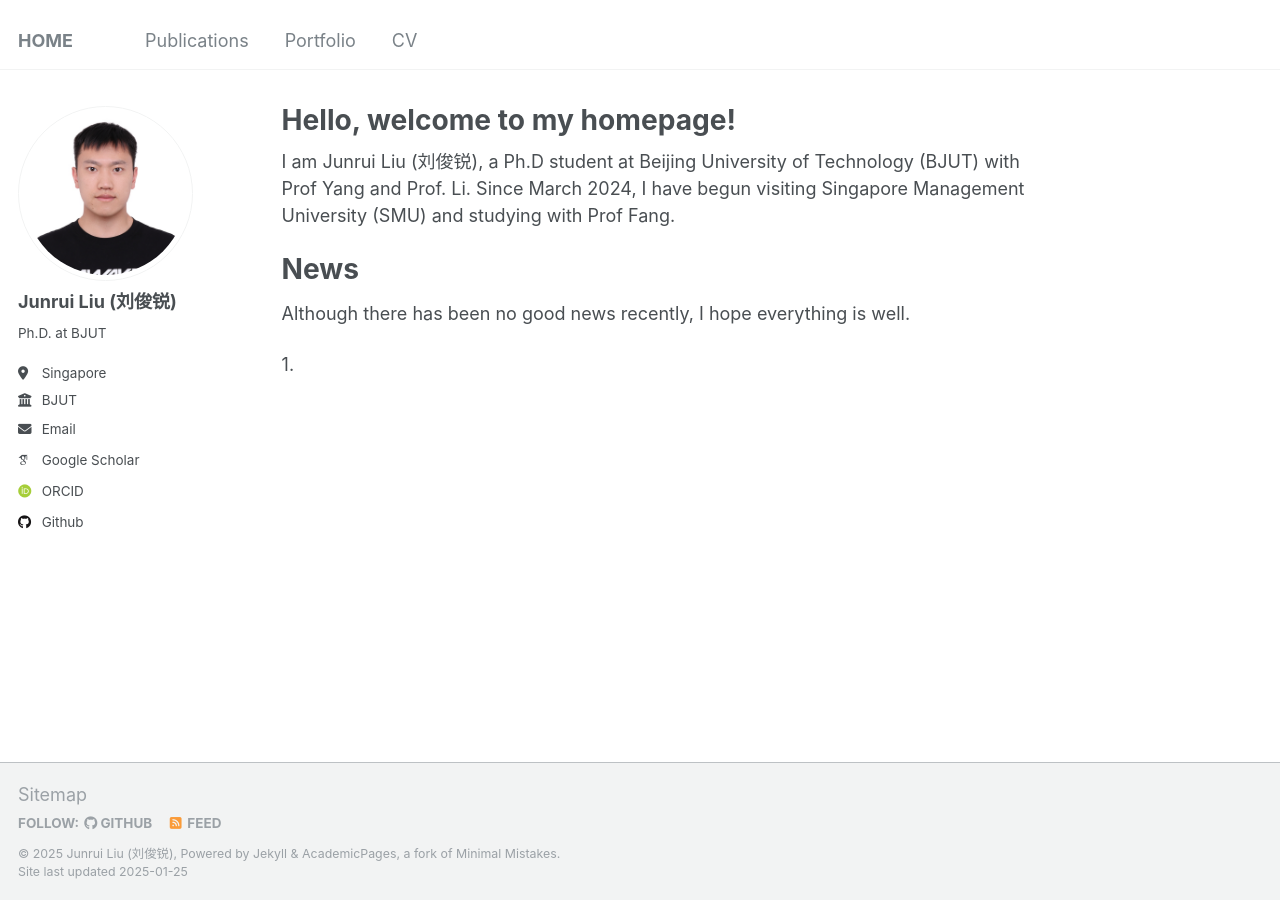
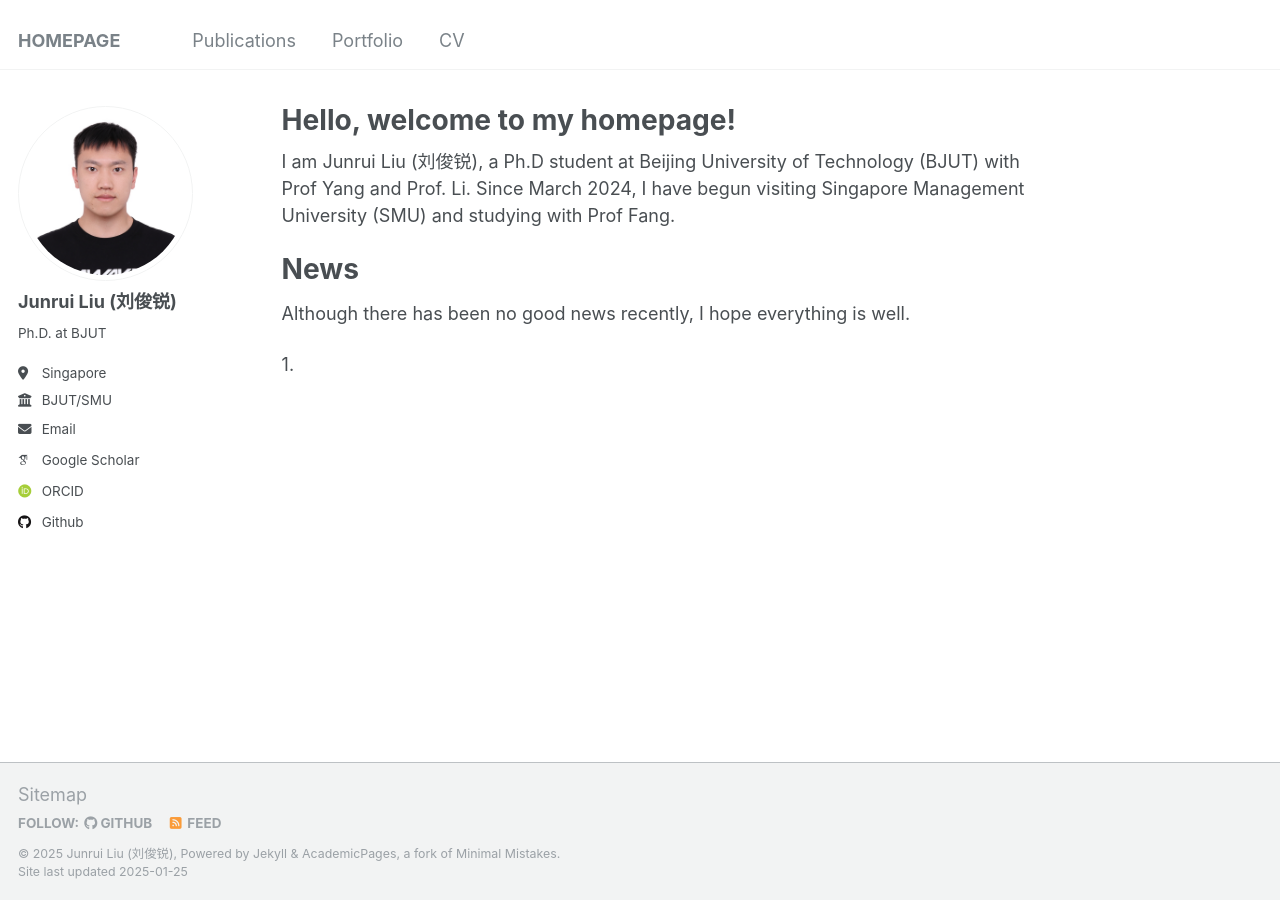
Before and after one commit to dianziliu/dianziliu.github.io, a Jekyll site: the page built from _pages/about.md, in a window 1280 px wide. Built offline with Jekyll 4.4.1, drawn with Linux system fonts in a browser that asks for light colours; some web fonts are replaced.

Commit message:
update config

```diff
--- a/_config.yml
+++ b/_config.yml
@@ -8,7 +8,7 @@
 
 # Basic Site Settings
 locale                   : "en-US"
-title                    : "HOME"
+title                    : "HOMEPAGE"
 title_separator          : "-"
 name                     : &name "Junrui Liu (刘俊锐)"
 description              : &description "personal description"
@@ -26,7 +26,7 @@ author:
   pronouns         : # example: "she/her"
   bio              : "Ph.D. at BJUT"
   location         : "Singapore"
-  employer         : "BJUT"
+  employer         : "BJUT/SMU"
   uri              : # URL
   email            : "liujunrui@emails.bjut.edu.cn"
 
@@ -86,7 +86,7 @@ publication_category:
 # Site Settings
 teaser                   :  # filename of teaser fallback teaser image placed in /images/, .e.g. "500x300.png"
 breadcrumbs              : false # true, false (default)
-words_per_minute         : 160
+words_per_minute         : 250
 future                   : true
 read_more                : "disabled" # if enabled, adds "Read more" links to excerpts
 talkmap_link             : false      #change to true to add link to talkmap on talks page
```
